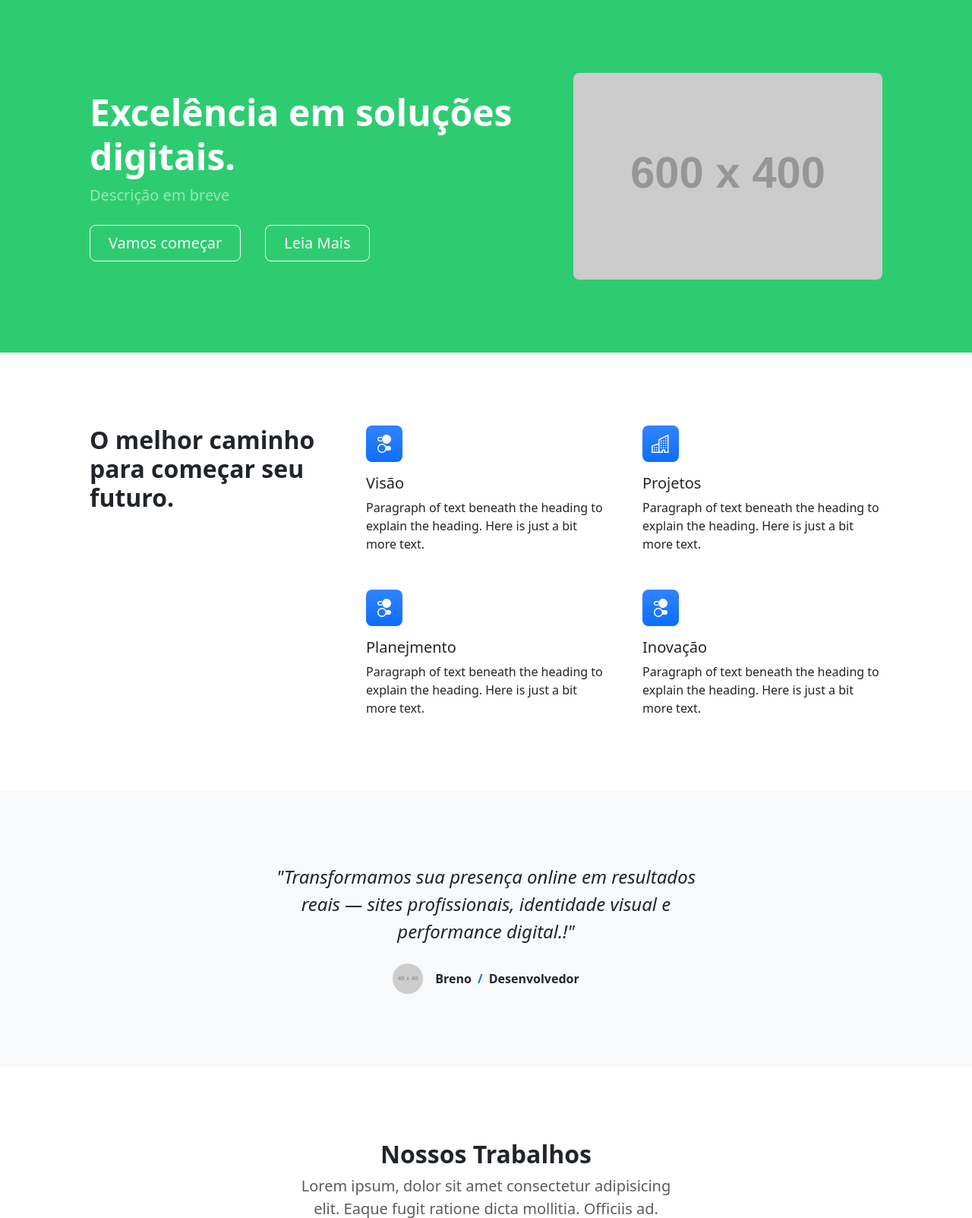
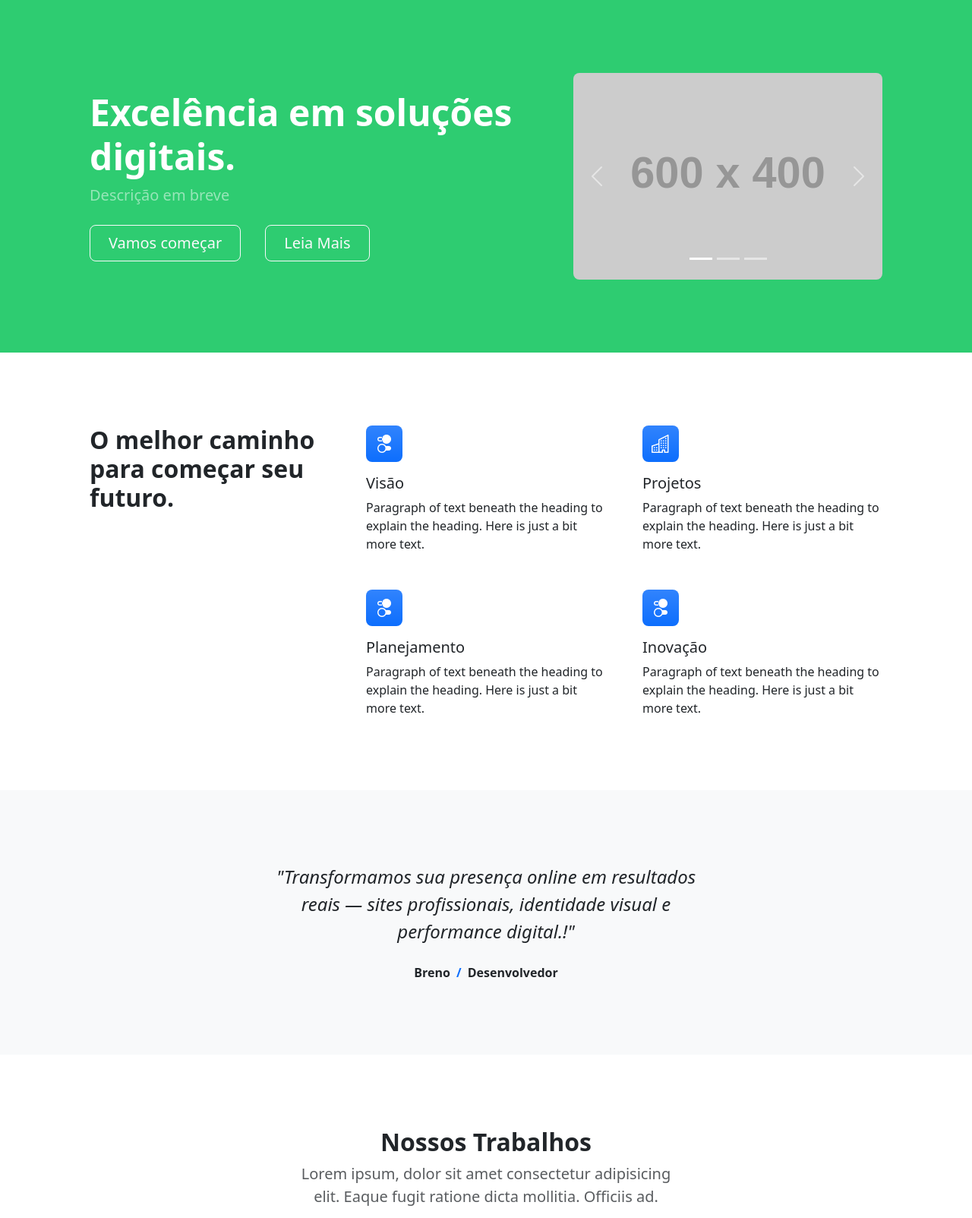
Before and after one commit to brenorodrigues77/site_comercial_django, a Django app: page / in a window 1280 px wide. Shown: the part 73-1676 px from the top of the page at 76% size. Run offline with Django 5.2, Linux system fonts and the light colour scheme; grey boxes labelled with a size stand in for pictures from a placeholder-image service; data that the repository does not hold is empty; some libraries are stand-ins or nearby versions.

Commit message:
estilização e ajustes
nesse Commit foi feito ajustes de estilização e adicionado um carrosel para amostragem de imagens interativas.

```diff
--- a/app/urls.py
+++ b/app/urls.py
@@ -8,4 +8,7 @@ urlpatterns = [
     path("admin/", admin.site.urls),
     path("", views.home, name="home"),
 
-] + static(settings.MEDIA_URL, document_root=settings.MEDIA_ROOT)
+]
+
+if settings.DEBUG:
+    urlpatterns += static(settings.MEDIA_URL, document_root=settings.MEDIA_ROOT)
--- a/home/templates/home.html
+++ b/home/templates/home.html
@@ -17,8 +17,42 @@
               </div>
             </div>
           </div>
-          <div class="col-xl-5 col-xxl-6 d-none d-xl-block text-center"><img class="img-fluid rounded-3 my-5"
-              src="https://dummyimage.com/600x400/343a40/6c757d" alt="..." /></div>
+
+          <div class="col-xl-5 col-xxl-6 d-none d-xl-block text-center">
+            <!-- Carousel Bootstrap -->
+            <div id="carouselExampleIndicators" class="carousel slide" data-bs-ride="carousel" data-bs-interval="4000">
+              <div class="carousel-indicators">
+                <button type="button" data-bs-target="#carouselExampleIndicators" data-bs-slide-to="0" class="active"
+                  aria-current="true" aria-label="Slide 1"></button>
+                <button type="button" data-bs-target="#carouselExampleIndicators" data-bs-slide-to="1"
+                  aria-label="Slide 2"></button>
+                <button type="button" data-bs-target="#carouselExampleIndicators" data-bs-slide-to="2"
+                  aria-label="Slide 3"></button>
+              </div>
+              <div class="carousel-inner rounded-3 my-5">
+                <div class="carousel-item active">
+                  <img src="https://dummyimage.com/600x400/343a40/6c757d" class="d-block w-100" alt="Imagem 1">
+                </div>
+                <div class="carousel-item">
+                  <img src="https://dummyimage.com/600x400/28a745/ffffff" class="d-block w-100" alt="Imagem 2">
+                </div>
+                <div class="carousel-item">
+                  <img src="https://dummyimage.com/600x400/000000/ffffff" class="d-block w-100" alt="Imagem 3">
+                </div>
+              </div>
+              <button class="carousel-control-prev" type="button" data-bs-target="#carouselExampleIndicators"
+                data-bs-slide="prev">
+                <span class="carousel-control-prev-icon" aria-hidden="true"></span>
+                <span class="visually-hidden">Anterior</span>
+              </button>
+              <button class="carousel-control-next" type="button" data-bs-target="#carouselExampleIndicators"
+                data-bs-slide="next">
+                <span class="carousel-control-next-icon" aria-hidden="true"></span>
+                <span class="visually-hidden">Próximo</span>
+              </button>
+            </div>
+          </div>
+
         </div>
       </div>
     </header>
@@ -48,7 +82,7 @@
               <div class="col mb-5 mb-md-0 h-100">
                 <div class="feature bg-primary bg-gradient text-white rounded-3 mb-3"><i class="bi bi-toggles2"></i>
                 </div>
-                <h2 class="h5">Planejmento</h2>
+                <h2 class="h5">Planejamento</h2>
                 <p class="mb-0">Paragraph of text beneath the heading to explain the heading. Here is just a bit more
                   text.</p>
               </div>
@@ -73,7 +107,9 @@
               <div class="fs-4 mb-4 fst-italic">"Transformamos sua presença online em resultados reais — sites
                 profissionais, identidade visual e performance digital.!"</div>
               <div class="d-flex align-items-center justify-content-center">
-                <img class="rounded-circle me-3" src="https://dummyimage.com/40x40/ced4da/6c757d" alt="..." />
+                {% for homes in home%}
+                <img class="rounded-circle me-3" src="{{ homes.foto.url }}" alt="{{ homes.name }}" />
+                {% endfor %}
                 <div class="fw-bold">
                   Breno
                   <span class="fw-bold text-primary mx-1">/</span>
@@ -177,12 +213,17 @@
               <div class="text-white-50">Entre em contato para podermos inciar o seu projeto.</div>
             </div>
             <div class="ms-xl-4">
-              <div class="input-group mb-2">
-                <input class="form-control" type="text" placeholder="Email address..." aria-label="Email address..."
-                  aria-describedby="button-newsletter" />
-                <button class="btn btn-outline-light" id="button-newsletter" type="button">Sign up</button>
-              </div>
-              <div class="small text-white-50">Formulario em breve</div>
+              <form class="form-inline" action="/action_page.php">
+                <div class="form-group">
+                  <label for="email">Nome:</label>
+                  <input type="email" class="form-control" id="email">
+                </div>
+                <div class="form-group">
+                  <label for="pwd">Email:</label>
+                  <input type="password" class="form-control" id="pwd">
+                </div>
+                <button type="none" class="btn btn-outline-light mt-3">Submit</button>
+              </form>
             </div>
           </div>
         </aside>
```
